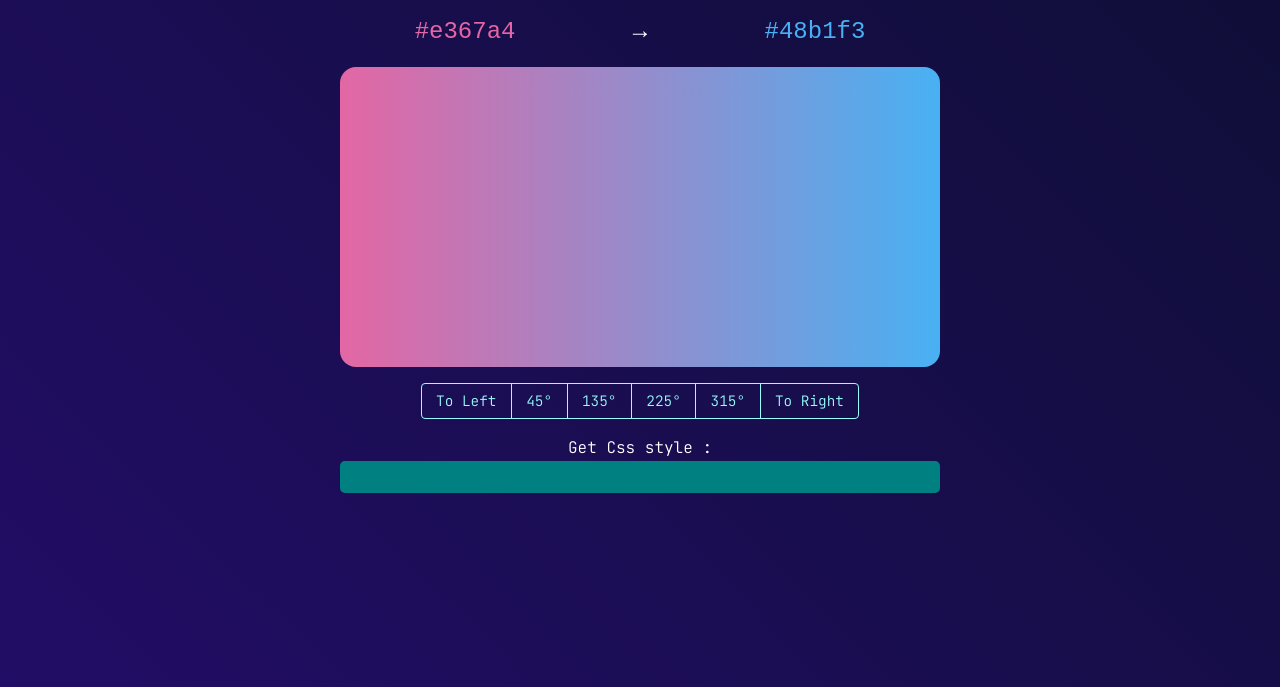
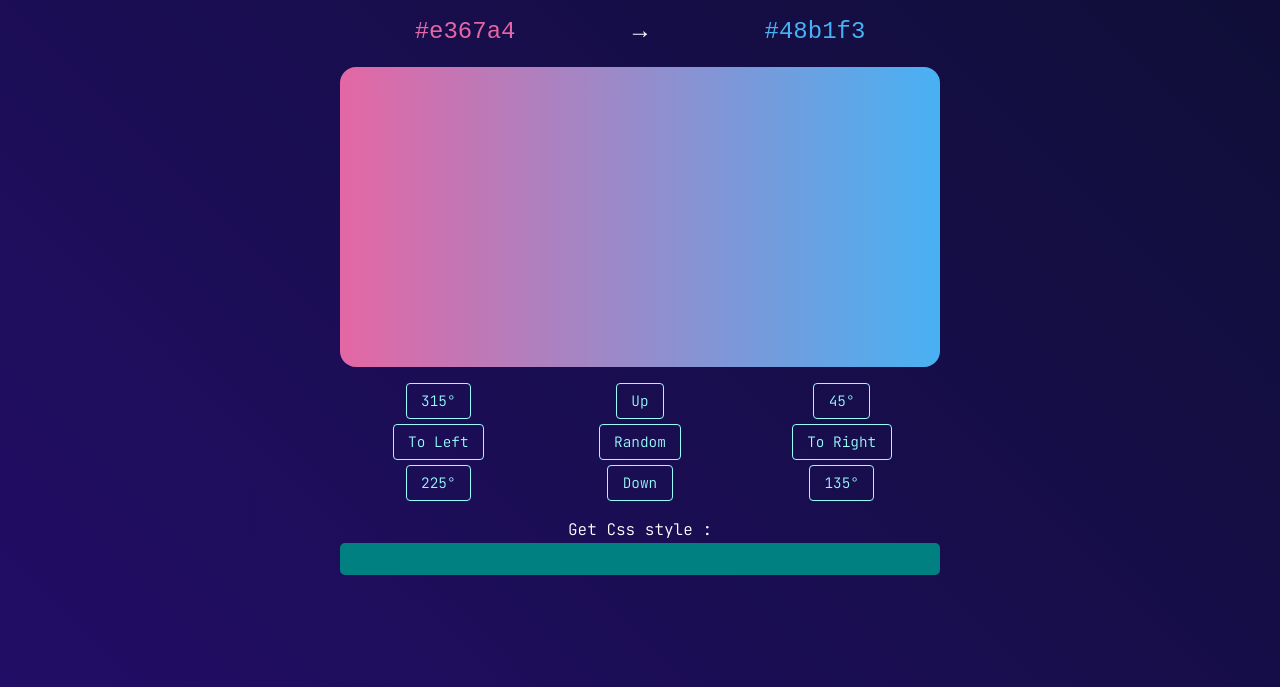
Before and after one commit to Dimitri-Basseguy/React-gradient-vanilla, a React app: page / in a window 1280 px wide. Shown: the part 161-848 px from the top of the page. Built offline with nearby package versions, Linux system fonts and the light colour scheme.

Commit message:
ajout boutton en grid + connect react sur NbColors (ça marche :+1: )

```diff
--- a/src/assets/styles/buttons.scss
+++ b/src/assets/styles/buttons.scss
@@ -1,4 +1,20 @@
 @import '../.././styles/_vars.scss';
+.parent {
+  display: grid;
+  grid-template-columns: repeat(3, 1fr);
+  grid-template-rows: repeat(3, 1fr);
+  grid-column-gap: 5px;
+  grid-row-gap: 5px;
+}
+.div1 { grid-area: 1 / 1 / 2 / 2; }
+.div2 { grid-area: 1 / 2 / 2 / 3; }
+.div3 { grid-area: 1 / 3 / 2 / 4; }
+.div4 { grid-area: 2 / 1 / 3 / 2; }
+.div5 { grid-area: 2 / 2 / 3 / 3; }
+.div6 { grid-area: 2 / 3 / 3 / 4; }
+.div7 { grid-area: 3 / 1 / 4 / 2; }
+.div8 { grid-area: 3 / 2 / 4 / 3; }
+.div9 { grid-area: 3 / 3 / 4 / 4; }
 
 .button {
   border: 1px solid transparent;
@@ -19,10 +35,12 @@
   line-height: 1.5;
   vertical-align: top;
 }
+
 .button:hover {
   border-color: #b5b5b5;
   color: #363636;
 }
+
 .button:focus {
   color: #363636;
   background-color: $lightblue;
@@ -31,6 +49,7 @@
   -moz-box-shadow: 0px 0px 10px 0px$lightblue;
   box-shadow: 0px 0px 10px 0px $lightblue;
 }
+
 .button:active {
   color: #363636;
   background-color: $lightblue;
@@ -39,6 +58,7 @@
   -moz-box-shadow: 0px 0px 10px 0px$lightblue;
   box-shadow: 0px 0px 10px 0px $lightblue;
 }
+
 .buttons {
   align-items: center;
   display: flex;
--- a/src/components/App/index.js
+++ b/src/components/App/index.js
@@ -2,7 +2,8 @@
 import React from 'react';
 
 // == Import
-import NbColors from 'src/components/NbColors';
+// On remplace par le composant container, qui est la version enrichie
+import NbColors from 'src/containers/NbColors';
 import Controls from 'src/components/Controls';
 import Gradient from 'src/components/Gradient';
 import Directions from 'src/components/Directions';
--- a/src/components/Directions/DirectionButton.js
+++ b/src/components/Directions/DirectionButton.js
@@ -1,5 +1,5 @@
 // == Import npm
-import PropTypes from "prop-types";
+import PropTypes from 'prop-types';
 import React from 'react';
 import { useDispatch } from 'react-redux';
 import {
--- a/src/components/Directions/index.js
+++ b/src/components/Directions/index.js
@@ -1,23 +1,29 @@
 // == Import npm
 import React from 'react';
-import { useDispatch } from 'react-redux';
-import {
-  changeDirection,
-} from 'src/actions/gradient';
 import DirectionButton from './DirectionButton';
 // == Import
 
 // == Composant
 const Directions = () => {
-  const dispatch = useDispatch();
+  const getRandomInt = (min, max) => {
+    min = Math.ceil(min);
+    max = Math.floor(max);
+    return Math.floor(Math.random() * (max - min)) + min;
+  };
+
   return (
-    <div className="buttons group">
-      <DirectionButton label="To Left" direction="270deg" />
-      <DirectionButton label="45°" direction="45deg" />
-      <DirectionButton label="135°" direction="135deg" />
-      <DirectionButton label="225°" direction="225deg" />
-      <DirectionButton label="315°" direction="315deg" />
-      <DirectionButton label="To Right" direction="90deg" />
+    <div className="parent">
+      <div className="div1"><DirectionButton label="315°" direction="315deg" /></div>
+      <div className="div2"><DirectionButton label="Up" direction="0deg" /></div>
+      <div className="div3"><DirectionButton label="45°" direction="45deg" /></div>
+      <div className="div4"><DirectionButton label="To Left" direction="90deg" /></div>
+      <div className="div5">
+        <DirectionButton label="Random" direction={`${getRandomInt(0, 360)}deg`} />
+      </div>
+      <div className="div6"><DirectionButton label="To Right" direction="90deg" /></div>
+      <div className="div7"><DirectionButton label="225°" direction="225deg" /></div>
+      <div className="div8"><DirectionButton label="Down" direction="180deg" /></div>
+      <div className="div9"><DirectionButton label="135°" direction="135deg" /></div>
     </div>
   );
 };
--- a/src/components/NbColors/index.js
+++ b/src/components/NbColors/index.js
@@ -1,11 +1,10 @@
 // == Import npm
 import React from 'react';
-import { useSelector } from 'react-redux';
+import PropTypes from 'prop-types';
 
 // == Composant
-const NbColors = () => {
-  // utilisatio, du hook useSelector de react-redux pour sélectionner une infos dans le state
-  const nbColors = useSelector((state) => state.nbColors);
+const NbColors = ({ nbColors }) => {
+
   return (
     <div id="nbColors">
       {nbColors} couleur(s) générée(s)
@@ -13,5 +12,9 @@ const NbColors = () => {
   );
 };
 
+NbColors.propTypes = {
+  nbColors: PropTypes.number.isRequired,
+};
+
 // == Export
 export default NbColors;
--- /dev/null
+++ b/src/containers/NbColors/index.js
@@ -0,0 +1,28 @@
+// == connect fait le lien entre le store et un composant
+import { connect } from 'react-redux';
+
+// == composant de présentation
+import NbColors from 'src/components/NbColors';
+
+// récupére les infos utiles dans le state pour les founrnir en props du comp. de présentation
+const mapStateToProps = (state) => {
+  return {
+    // nom de la props a remplir: élément à récupérr dans le state
+    nbColors: state.nbColors,
+  };
+};
+
+const mapDispatchToProps = {};
+
+// == création du composant containers (assistant du composant, qui va intéragir
+// avec le store)
+
+// connect(mapStateToProps, mapDispatchToProps) retourne une fonction, on appelle
+// cette fonction en lui fournissant le composant, elle retourne un nouveau composant qui
+// est une version enrichie du comp. initial
+const NbColorsContainer = connect(
+  mapStateToProps,
+  mapDispatchToProps,
+)(NbColors);
+
+export default NbColorsContainer;
```
